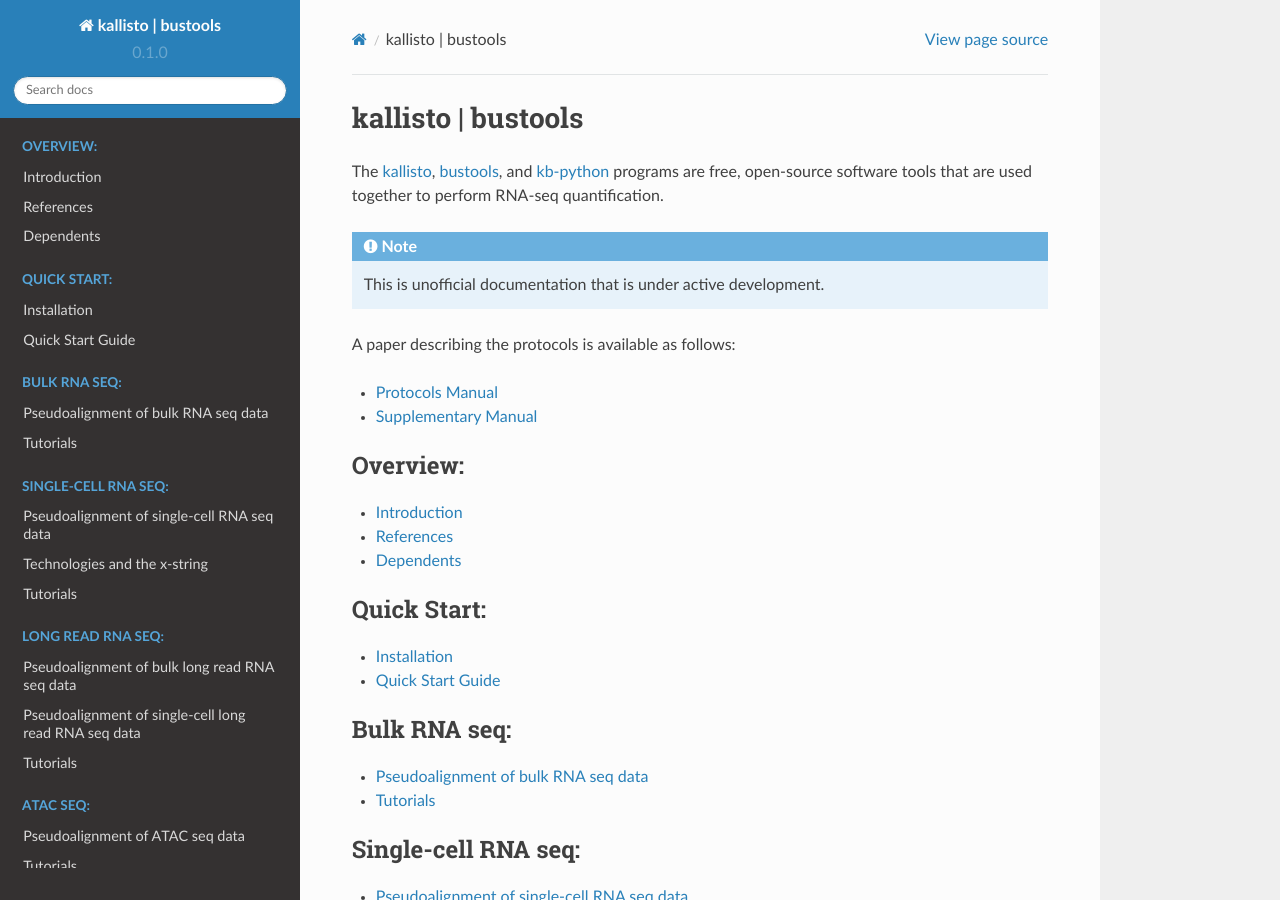
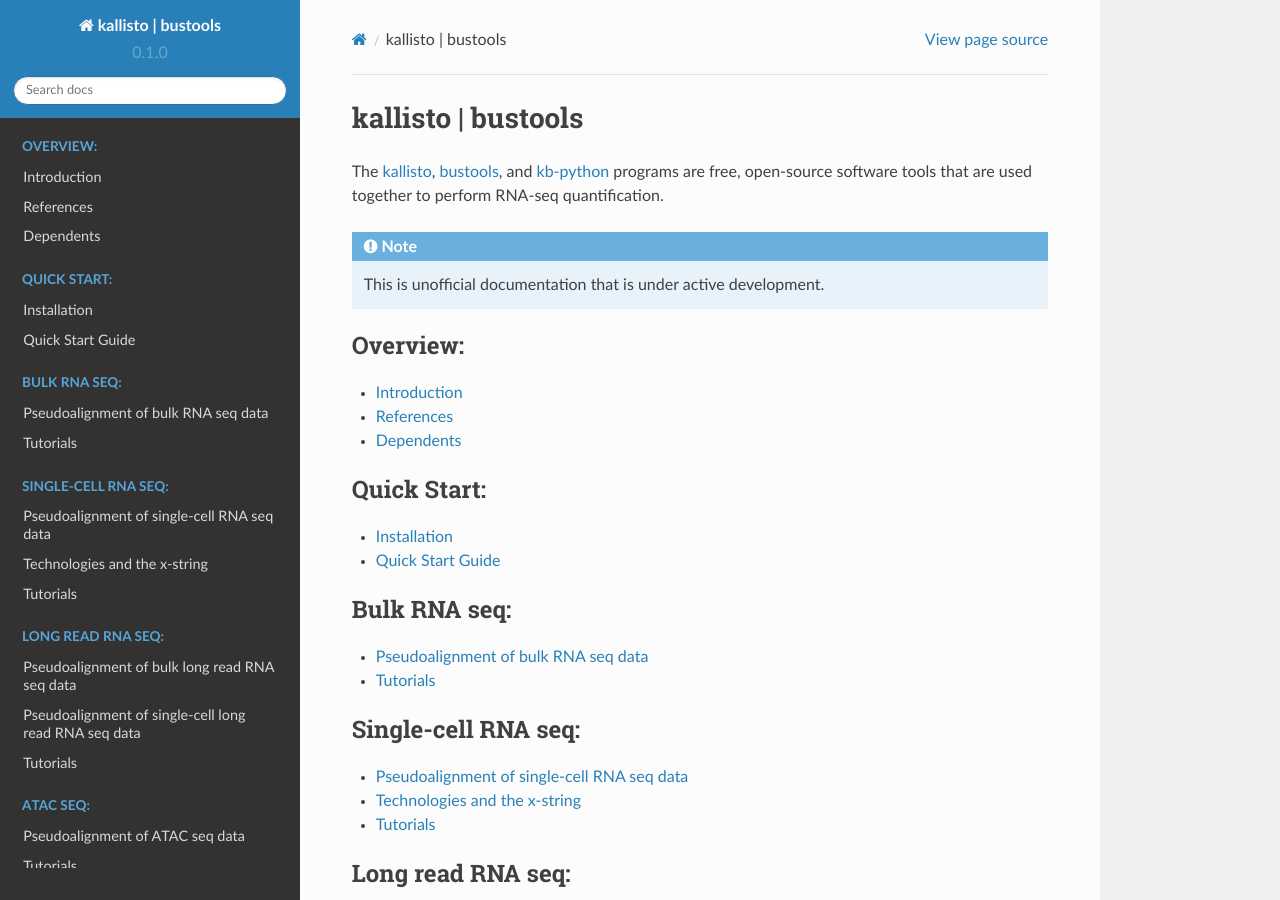
Before and after one commit to pachterlab/kb_docs, a Sphinx documentation site: the page built from docs/source/index.rst, in a window 1280 px wide and 900 px high. Built offline with Sphinx 7.4.7 and the Read the Docs theme 2.0.0, drawn with Linux system fonts in a browser that asks for light colours.

Commit message:
Update index.rst

```diff
--- a/docs/source/index.rst
+++ b/docs/source/index.rst
@@ -8,10 +8,6 @@
 
    This is unofficial documentation that is under active development.
 
-A paper describing the protocols is available as follows:
-
-* `Protocols Manual <https://www.biorxiv.org/content/10.1101/2023.11.21.568164v2.full.pdf>`_
-* `Supplementary Manual <https://www.biorxiv.org/content/biorxiv/early/2024/01/23/2023.11.21.568164/DC1/embed/media-1.pdf>`_
 
 .. toctree::
    :maxdepth: 1
```
